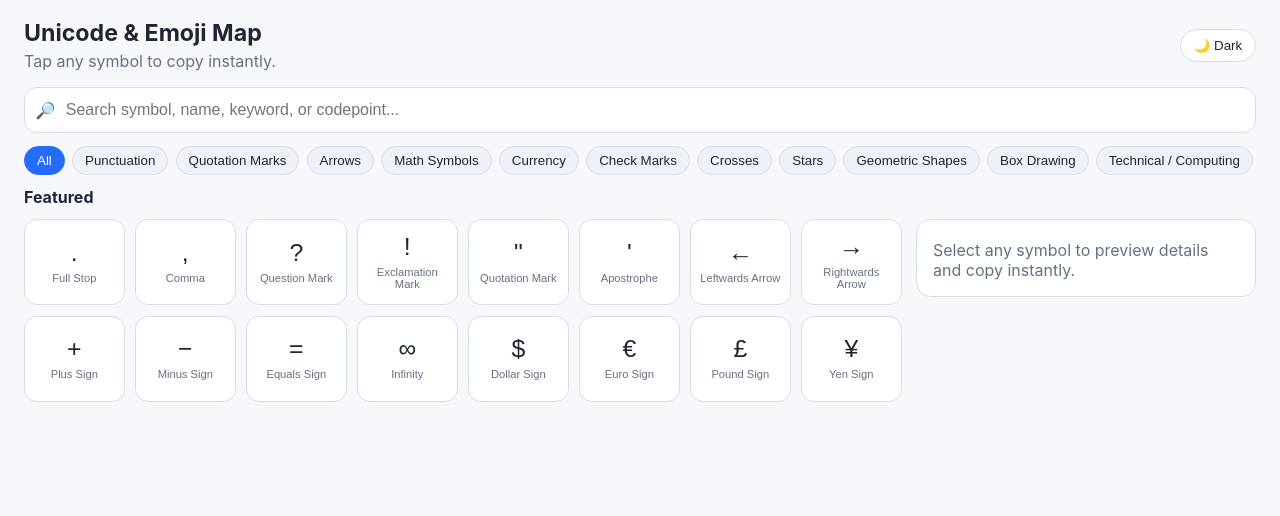
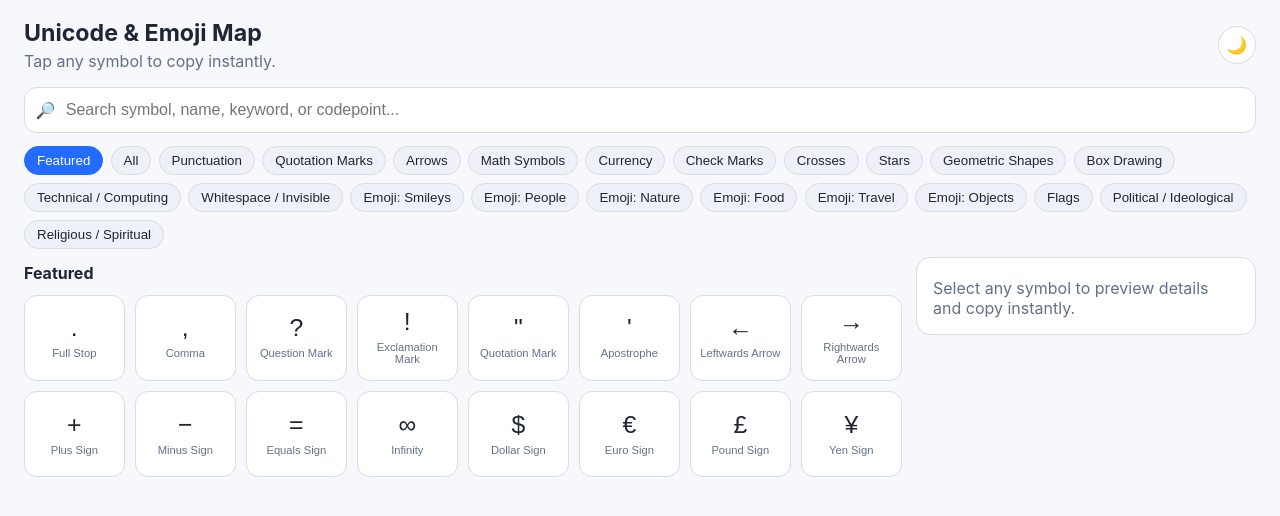
Before and after one commit to sigilabcodex/PASTE, a React (Vite) app: page / in a window 1280 px wide. Shown: the top 516 px of the page. Built offline with nearby package versions, Linux system fonts and the light colour scheme.

Commit message:
Refine homepage UX with featured default and recent symbols

```diff
--- a/src/App.tsx
+++ b/src/App.tsx
@@ -10,8 +10,13 @@ import type { CategoryOption, SymbolEntry } from './types';
 import { copyText } from './utils/clipboard';
 
 const symbols = symbolsData as SymbolEntry[];
+const RECENT_STORAGE_KEY = 'unicode-map:recent-symbols';
+const RECENT_LIMIT = 24;
+
+const symbolById = new Map(symbols.map((symbol) => [symbol.id, symbol]));
 
 const categoryOptions: CategoryOption[] = [
+  { id: 'featured', label: 'Featured' },
   { id: 'all', label: 'All' },
   { id: 'punctuation', label: 'Punctuation' },
   { id: 'quotation-marks', label: 'Quotation Marks' },
@@ -57,36 +62,80 @@ function matches(entry: SymbolEntry, query: string): boolean {
   return haystack.includes(query);
 }
 
+function readRecentSymbolIds(): string[] {
+  if (typeof window === 'undefined') return [];
+
+  try {
+    const raw = window.localStorage.getItem(RECENT_STORAGE_KEY);
+    if (!raw) return [];
+
+    const parsed = JSON.parse(raw);
+    if (!Array.isArray(parsed)) return [];
+
+    return parsed.filter((item): item is string => typeof item === 'string');
+  } catch {
+    return [];
+  }
+}
+
+function writeRecentSymbolIds(ids: string[]): void {
+  if (typeof window === 'undefined') return;
+
+  window.localStorage.setItem(RECENT_STORAGE_KEY, JSON.stringify(ids));
+}
+
 export default function App() {
   const { theme, toggleTheme } = useTheme();
   const [search, setSearch] = useState('');
-  const [selectedCategory, setSelectedCategory] = useState<CategoryOption['id']>('all');
+  const [selectedCategory, setSelectedCategory] = useState<CategoryOption['id']>('featured');
   const [selected, setSelected] = useState<SymbolEntry | undefined>();
   const [copiedId, setCopiedId] = useState<string>();
+  const [recentSymbolIds, setRecentSymbolIds] = useState<string[]>(() => readRecentSymbolIds());
 
   const query = normalize(search);
 
   const featured = useMemo(() => symbols.filter((item) => item.featured).slice(0, 16), []);
 
+  const recent = useMemo(
+    () =>
+      recentSymbolIds
+        .map((id) => symbolById.get(id))
+        .filter((entry): entry is SymbolEntry => Boolean(entry)),
+    [recentSymbolIds]
+  );
+
   const filtered = useMemo(() => {
     const byCategory =
-      selectedCategory === 'all'
-        ? symbols
-        : symbols.filter((entry) => entry.category === selectedCategory);
+      selectedCategory === 'featured'
+        ? featured
+        : selectedCategory === 'all'
+          ? symbols
+          : symbols.filter((entry) => entry.category === selectedCategory);
 
     return byCategory.filter((entry) => matches(entry, query));
-  }, [query, selectedCategory]);
+  }, [featured, query, selectedCategory]);
 
-  const display = query || selectedCategory !== 'all' ? filtered : featured;
+  const display = filtered;
+
+  const rememberRecentSymbol = (entry: SymbolEntry) => {
+    setRecentSymbolIds((current) => {
+      const next = [entry.id, ...current.filter((id) => id !== entry.id)].slice(0, RECENT_LIMIT);
+      writeRecentSymbolIds(next);
+      return next;
+    });
+  };
 
   const handleSelect = async (entry: SymbolEntry) => {
     setSelected(entry);
     const copied = await copyText(entry.char);
     if (copied) {
+      rememberRecentSymbol(entry);
       setCopiedId(entry.id);
       window.setTimeout(() => setCopiedId(undefined), 1200);
     }
   };
+
+  const shouldShowRecentSection = selectedCategory === 'featured' && !query && recent.length > 0;
 
   return (
     <main className="app">
@@ -105,9 +154,20 @@ export default function App() {
         onChange={setSelectedCategory}
       />
 
-      {!query && selectedCategory === 'all' ? <h2 className="section-title">Featured</h2> : null}
       <section className="layout">
-        <SymbolGrid items={display} onSelect={handleSelect} selectedId={selected?.id} />
+        <div className="content-stack">
+          {shouldShowRecentSection ? (
+            <section>
+              <h2 className="section-title">Recently Used</h2>
+              <SymbolGrid items={recent} onSelect={handleSelect} selectedId={selected?.id} />
+            </section>
+          ) : null}
+
+          <section>
+            <h2 className="section-title">{selectedCategory === 'featured' && !query ? 'Featured' : 'Results'}</h2>
+            <SymbolGrid items={display} onSelect={handleSelect} selectedId={selected?.id} />
+          </section>
+        </div>
         <DetailDrawer selected={selected} copiedId={copiedId} />
       </section>
     </main>
--- a/src/components/ThemeToggle.tsx
+++ b/src/components/ThemeToggle.tsx
@@ -6,9 +6,17 @@ interface ThemeToggleProps {
 }
 
 export function ThemeToggle({ theme, onToggle }: ThemeToggleProps) {
+  const nextTheme = theme === 'light' ? 'dark' : 'light';
+  const icon = nextTheme === 'dark' ? '🌙' : '☀️';
+
   return (
-    <button className="theme-toggle" onClick={onToggle} aria-label="Toggle light and dark theme">
-      {theme === 'light' ? '🌙 Dark' : '☀️ Light'}
+    <button
+      className="theme-toggle"
+      onClick={onToggle}
+      aria-label={`Switch to ${nextTheme} mode`}
+      title={`Switch to ${nextTheme} mode`}
+    >
+      <span aria-hidden="true">{icon}</span>
     </button>
   );
 }
--- a/src/styles.css
+++ b/src/styles.css
@@ -48,8 +48,13 @@ p { margin: 0.25rem 0 0; color: var(--muted); }
   background: var(--panel);
   color: var(--text);
   border-radius: 999px;
-  padding: 0.5rem 0.8rem;
+  width: 2.4rem;
+  height: 2.4rem;
   cursor: pointer;
+  display: inline-flex;
+  align-items: center;
+  justify-content: center;
+  font-size: 1.05rem;
 }
 
 .search-bar {
@@ -74,10 +79,9 @@ p { margin: 0.25rem 0 0; color: var(--muted); }
 
 .chip-row {
   display: flex;
+  flex-wrap: wrap;
   gap: 0.45rem;
-  margin: 0.8rem 0 0.3rem;
-  overflow-x: auto;
-  padding-bottom: 0.4rem;
+  margin: 0.8rem 0 0.5rem;
 }
 .chip {
   border: 1px solid var(--border);
@@ -102,6 +106,11 @@ p { margin: 0.25rem 0 0; color: var(--muted); }
 .layout {
   display: grid;
   gap: 0.9rem;
+}
+
+.content-stack {
+  display: grid;
+  gap: 1rem;
 }
 
 .symbol-grid {
--- a/src/types.ts
+++ b/src/types.ts
@@ -39,6 +39,6 @@ export interface SymbolEntry {
 }
 
 export interface CategoryOption {
-  id: 'all' | SymbolCategory;
+  id: 'featured' | 'all' | SymbolCategory;
   label: string;
 }
```
